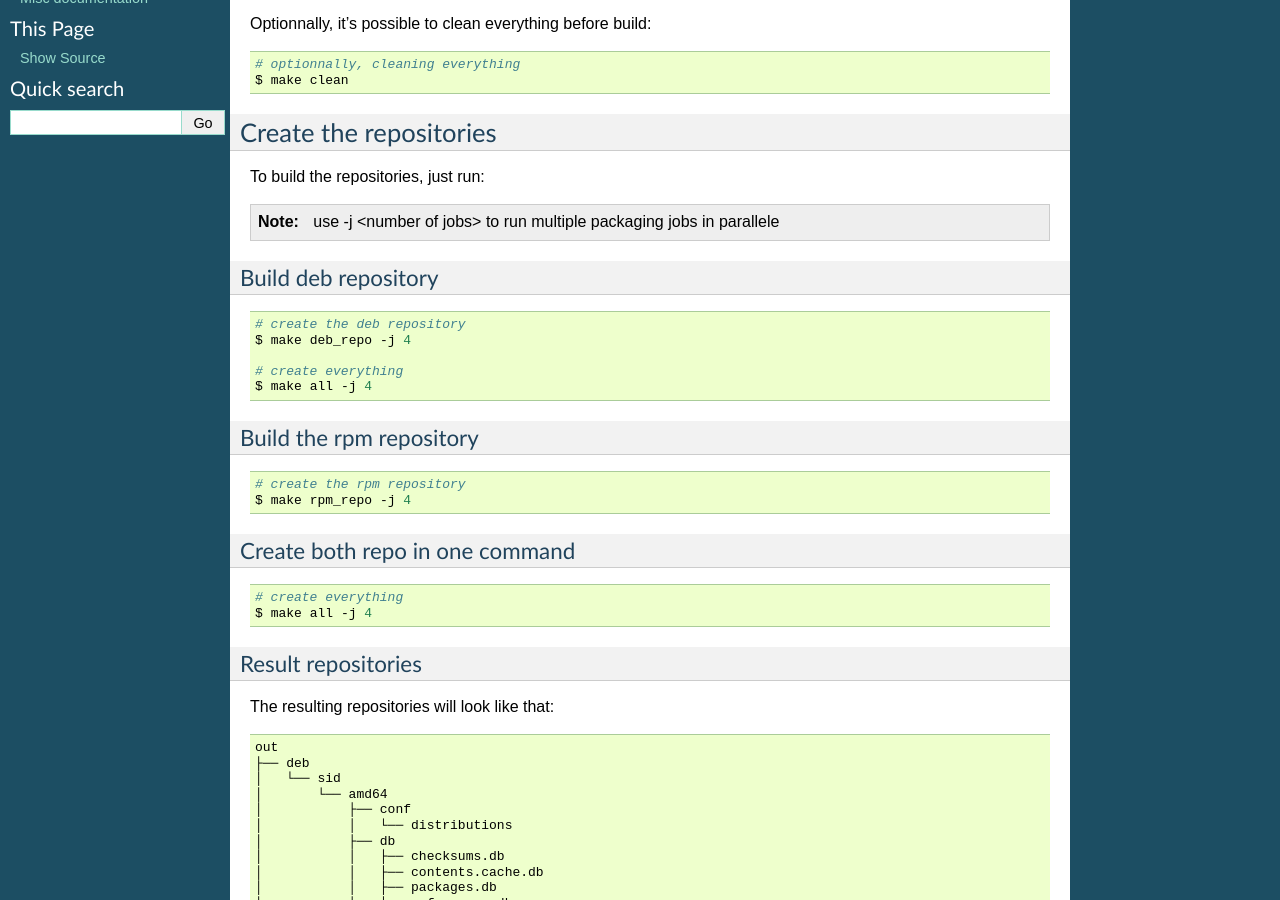
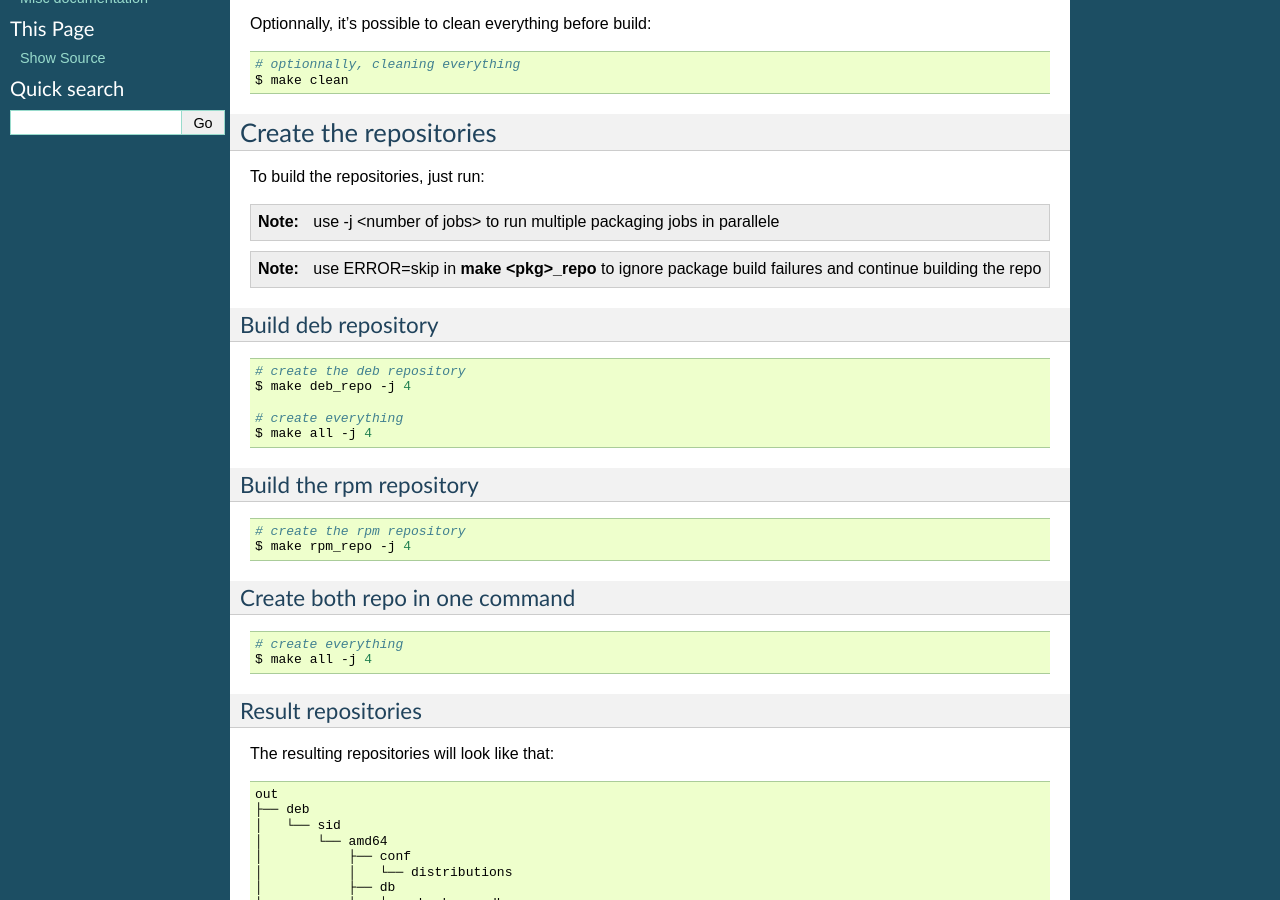
Before and after one commit to kakwa/amkecpak, a Sphinx documentation site: the page built from common/docs/building_repo.rst, in a window 1280 px wide and 900 px high, scrolled down 350 px. Built offline with Sphinx 7.4.7, drawn with Linux system fonts in a browser that asks for light colours.

Commit message:
adding ERROR=skip option
ERROR=skip option permits to ignore individual package build failures
and continue building the repository.

```diff
--- a/README.rst
+++ b/README.rst
@@ -52,7 +52,8 @@ Packaging documentation in a nutshell
     $ vim Makefile
 
     # Building the repositories
-    $ make deb_repo -j 4
-    $ make rpm_repo -j 4
+    # Use ERROR=skip to ignore package build failures and continue building the repo
+    $ make deb_repo -j 4 # ERROR=skip
+    $ make rpm_repo -j 4 # ERROR=skip
 
 If you need more information, read the `detailed documentation <http://kakwa-packages.readthedocs.org/en/latest/>`_.
--- a/common/docs/building_repo.rst
+++ b/common/docs/building_repo.rst
@@ -33,6 +33,9 @@ Create the repositories
 To build the repositories, just run:
 
 .. note:: use -j <number of jobs> to run multiple packaging jobs in parallele
+
+
+.. note:: use ERROR=skip in **make <pkg>_repo** to ignore package build failures and continue building the repo
 
 Build deb repository
 ~~~~~~~~~~~~~~~~~~~~
```
Also changed, not shown: 1 other file.
